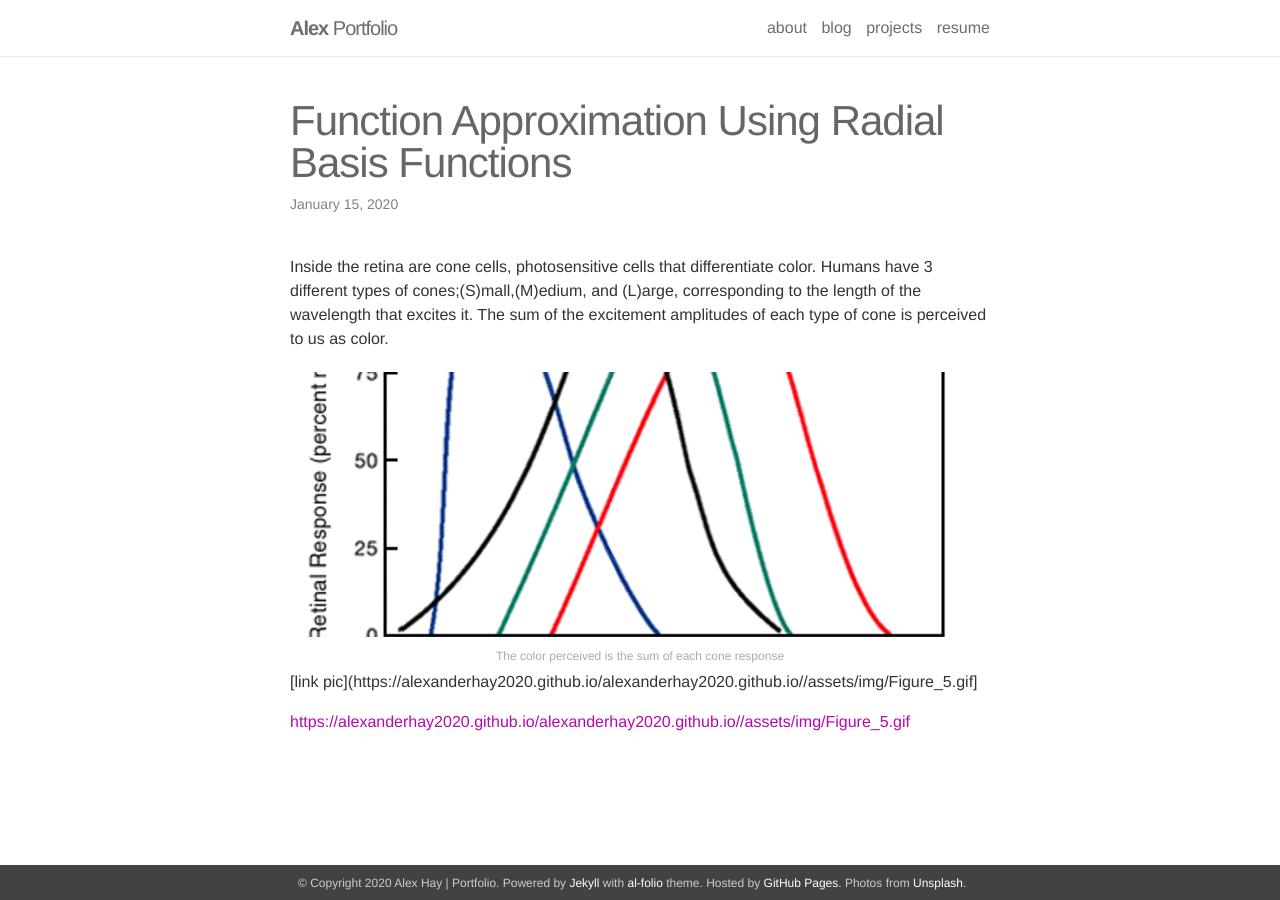
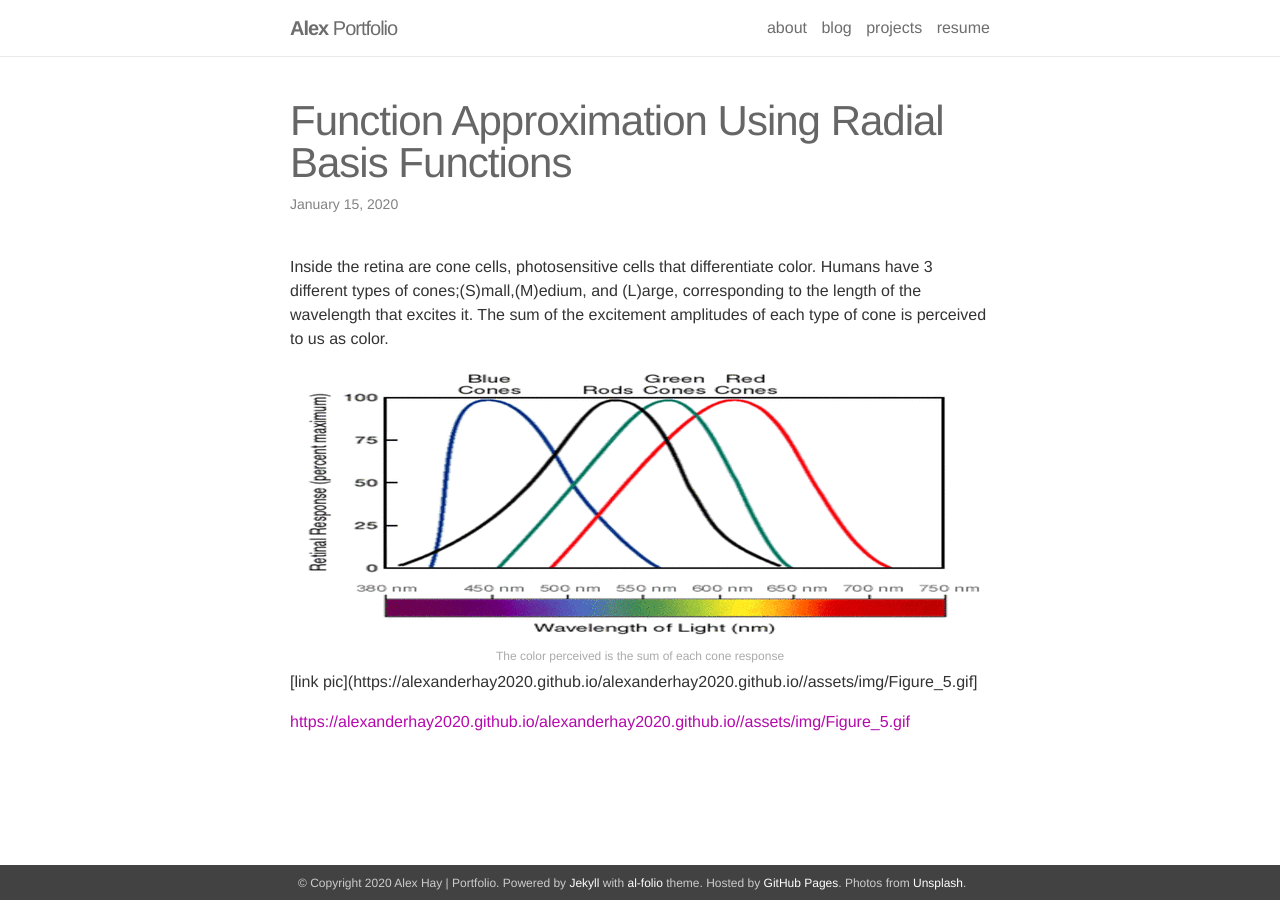
Before and after one commit to an-minyoung/an-minyoung.github.io, a Jekyll site: the page built from _posts/2020-01-15-radial_basis_functions.markdown, in a window 1280 px wide. Built offline with Jekyll 4.4.1, drawn with Linux system fonts in a browser that asks for light colours; nearby versions of some CDN libraries.

```diff
--- a/_posts/2020-01-15-radial_basis_functions.markdown
+++ b/_posts/2020-01-15-radial_basis_functions.markdown
@@ -7,7 +7,7 @@
 Inside the retina are cone cells, photosensitive cells that differentiate color. Humans have 3 different types of cones;(S)mall,(M)edium, and (L)arge, corresponding to the length of the wavelength that excites it. The sum of the excitement amplitudes of each type of cone is perceived to us as color.
 
 <div class="img_row">
-    <img class="col three" src="{{ site.baseurl }}/assets/img/Figure_5.gif">
+    <img class="col three" src="{{ site.baseurl }}/assets/img/figure_5.gif">
 </div>
 <div class="col three caption">
     The color perceived is the sum of each cone response
```
Also changed, not shown: assets/img/figure_5.gif (added).
